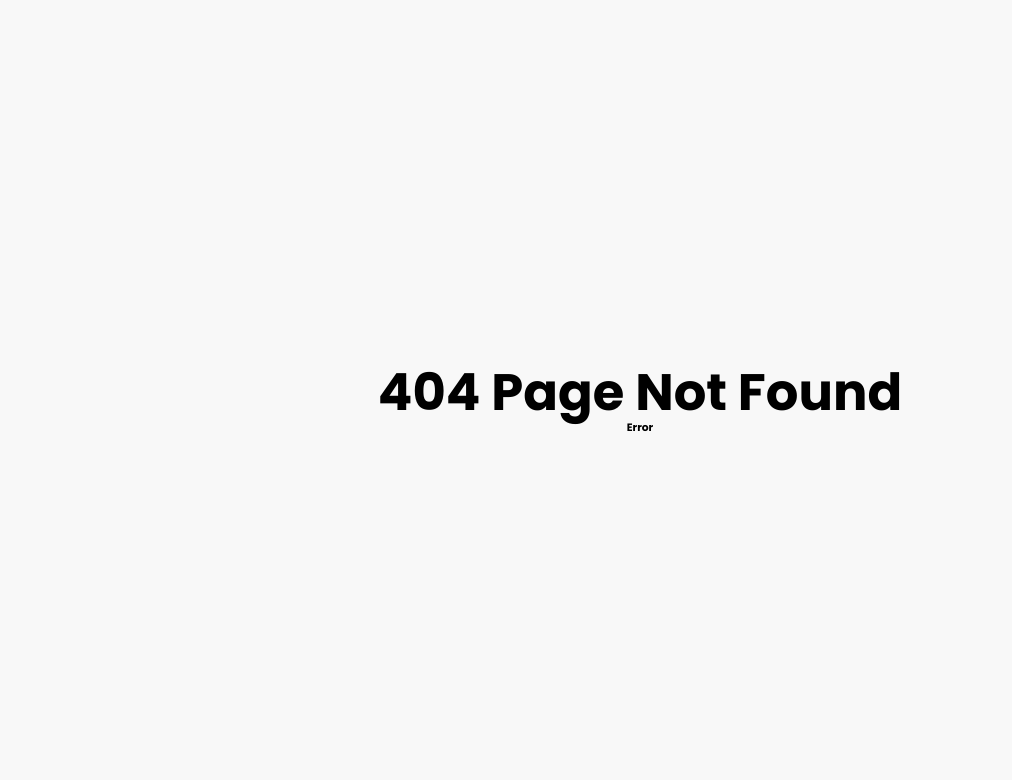
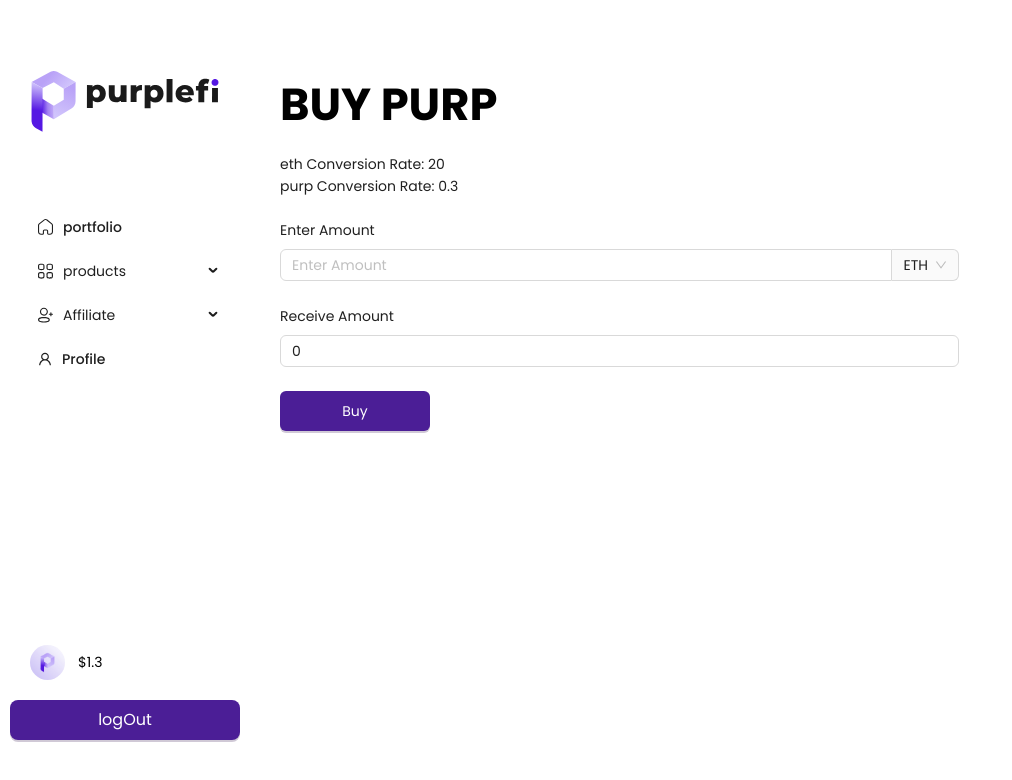
Before and after one commit to mreshnaan/yieldflow-clone, a React (Vite) app: page /buy-token in a window 1280 px wide. Before the commit this address had no page. Shown: the top 780 px of the page, without its empty margins (0-1012 px from the left). Built offline with nearby package versions, Linux system fonts and the light colour scheme; what wagmi would draw is missing.

Commit message:
buy token page

```diff
--- a/src/components/Layout/Dashboard.jsx
+++ b/src/components/Layout/Dashboard.jsx
@@ -21,7 +21,7 @@
 };
 
 const Dashboard = ({ children }) => {
-  const isMobile = useMediaQuery({ maxWidth: 768 }); // Set the desired mobile breakpoint here
+  const isMobile = useMediaQuery({ maxWidth: 768 }); // Set the desired mobile breakpoint
 
   const [open, setOpen] = useState(false);
 
--- a/src/components/MenuItems.jsx
+++ b/src/components/MenuItems.jsx
@@ -16,13 +16,13 @@
 }
 
 const items = [
-  // getItem(<Link to="/portfolio">portfolio</Link>, "1", <CustomIcons svg={HomeSvg} />),
+  getItem(<Link to="/portfolio">portfolio</Link>, "1", <CustomIcons svg={HomeSvg} />),
   getItem("products", "sub1", <CustomIcons svg={ProductSvg} />, [
-    getItem(
-      <Link to="/purplefi">X Fund</Link>,
-      "3",
-      <CustomIcons svg={WalletSvg} />
-    ),
+    // getItem(
+    //   <Link to="/purplefi">X Fund</Link>,
+    //   "3",
+    //   <CustomIcons svg={WalletSvg} />
+    // ),
     getItem(
       <Link to="/staking">Staking</Link>,
       "4",
--- /dev/null
+++ b/src/components/View/BuyTokenView.jsx
@@ -0,0 +1,175 @@
+import { useEffect, useState } from "react";
+import { Input, Select, Button, Form } from "antd";
+const { Option } = Select;
+
+// Fake API promise function that simulates fetching conversion rates
+const fetchConversionRates = () => {
+  return new Promise((resolve) => {
+    // Simulate an API delay of 1 second
+    setTimeout(() => {
+      const conversionRates = {
+        eth: 20,
+        matic: 10,
+        axies: 30,
+        imo: 15,
+        aa: 50,
+      };
+      resolve(conversionRates);
+    }, 1000);
+  });
+};
+
+function BuyToken() {
+  const [form] = Form.useForm();
+  const [inputValue, setInputValue] = useState("");
+  const [selectedCurrency, setSelectedCurrency] = useState("eth");
+  const [receiveAmount, setReceiveAmount] = useState("0");
+  const [conversionRates, setConversionRates] = useState({});
+  const [loading, setLoading] = useState(true);
+  const purpRate = 0.3; // You can adjust this rate as needed
+
+  useEffect(() => {
+    // Fetch conversion rates from the fake API promise
+    fetchConversionRates()
+      .then((data) => {
+        setConversionRates(data);
+        setLoading(false);
+      })
+      .catch((error) => {
+        console.error("Error fetching conversion rates:", error);
+        setLoading(false);
+      });
+  }, []);
+
+  const handleInputChange = (e) => {
+    const value = e.target.value;
+
+    if (!isNaN(value) && value !== "") {
+      setInputValue(value);
+      const conversionRate = conversionRates[selectedCurrency] || 1;
+      const receiveAmount = (parseFloat(value) * conversionRate * purpRate).toFixed(2);
+      setReceiveAmount(receiveAmount);
+    } else {
+      setInputValue("");
+      setReceiveAmount("0");
+    }
+  };
+
+  const handleCurrencyChange = (value) => {
+    setSelectedCurrency(value);
+
+    // Perform conversion and update the receive amount based on the selected currency
+    const conversionRate = conversionRates[value] || 1;
+    const receiveAmount = (
+      parseFloat(inputValue) *
+      conversionRate *
+      purpRate
+    ).toFixed(2); // Calculate receive amount
+    setReceiveAmount(receiveAmount);
+  };
+
+  const handleKeyPress = (e) => {
+    const charCode = e.which ? e.which : e.keyCode;
+    if (
+      charCode > 31 &&
+      (charCode < 48 || charCode > 57) &&
+      charCode !== 46 // Allow decimal point
+    ) {
+      e.preventDefault();
+    }
+  };
+
+  const handleBuy = () => {
+    // Perform the buy logic here
+    console.log("Buy button clicked!");
+  };
+
+  return (
+    <>
+      <div
+        style={{
+          display: "flex",
+          justifyContent: "center",
+          flexDirection: "column",
+          alignItems: "start",
+          textAlign: "left",
+        }}
+      >
+        <h1
+          style={{
+            color: "black",
+            marginBottom: "24px",
+            textTransform: "uppercase",
+          }}
+        >
+          Buy Purp
+        </h1>
+
+        <Form
+          layout={"vertical"}
+          name="basic"
+          initialValues={{ size: "default" }}
+          style={{
+            width: "70%",
+          }}
+          size={"middle"}
+          form={form}
+        >
+          {!loading && (
+            <>
+              <span>
+                {selectedCurrency} Conversion Rate:{" "}
+                {conversionRates[selectedCurrency] || 1}
+              </span>
+              <br />
+              <span>purp Conversion Rate: {purpRate}</span>
+              <br />
+              <br />
+
+              <Form.Item label="Enter Amount">
+                <Input
+                  addonAfter={
+                    <Select defaultValue="eth" onChange={handleCurrencyChange}>
+                      <Option value="eth">ETH</Option>
+                      <Option value="matic">MATIC</Option>
+                      <Option value="axies">Axies</Option>
+                      <Option value="imo">IMO</Option>
+                      <Option value="aa">AA</Option>
+                    </Select>
+                  }
+                  placeholder="Enter Amount"
+                  value={inputValue}
+                  onChange={handleInputChange}
+                  onKeyPress={handleKeyPress}
+                />
+              </Form.Item>
+              <Form.Item label="Receive Amount">
+                <Input
+                  value={isNaN(receiveAmount) ? "0" : receiveAmount}
+                  placeholder="Receive Amount"
+                  readOnly
+                />
+              </Form.Item>
+              <Form.Item>
+                <Button
+                  type="primary"
+                  style={{
+                    width: "150px",
+                    height: "40px",
+                  }}
+                  onClick={handleBuy}
+                >
+                  Buy
+                </Button>
+              </Form.Item>
+            </>
+          )}
+
+          {loading && <span>Loading conversion rates...</span>}
+        </Form>
+      </div>
+    </>
+  );
+}
+
+export default BuyToken;
--- a/src/components/View/ProfileView.jsx
+++ b/src/components/View/ProfileView.jsx
@@ -4,7 +4,7 @@
 import { toast } from "react-hot-toast";
 import { useMediaQuery } from "react-responsive";
 function ProfileView() {
-  const isMobile = useMediaQuery({ maxWidth: 768 }); // Set the desired mobile breakpoint here
+  const isMobile = useMediaQuery({ maxWidth: 768 }); // Set the desired mobile breakpoint
 
   const onFinish = (values) => {
     console.log("Success:", values);
--- /dev/null
+++ b/src/pages/BuyToken.jsx
@@ -0,0 +1,12 @@
+import Dashboard from "../components/Layout/Dashboard";
+import BuyTokenView from "../components/View/BuyTokenView";
+
+function BuyToken() {
+  return (
+    <Dashboard>
+      <BuyTokenView />
+    </Dashboard>
+  );
+}
+
+export default BuyToken;
```
Also changed, not shown: src/App.jsx (+7 -3 lines), src/App.css (line endings or trailing spaces).
